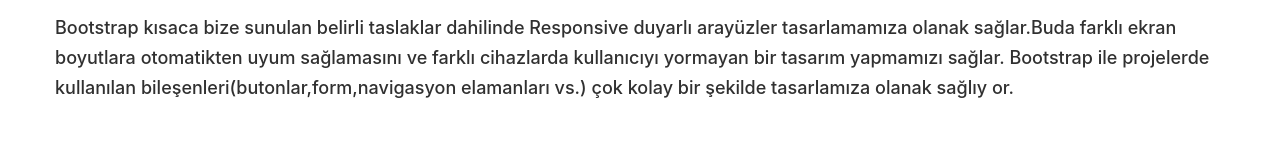
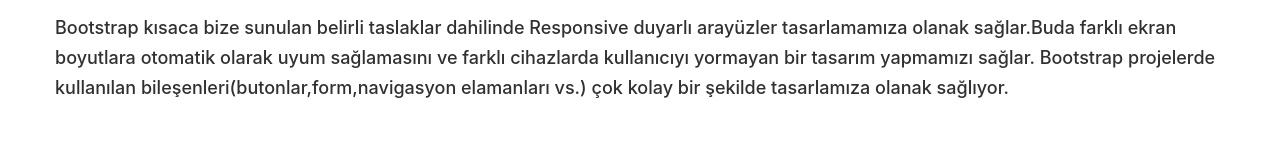
Before and after one commit to murattanriverdi/bootstrap, a plain HTML site: page index.html in a window 1280 px wide. Shown: the part 397-542 px from the top of the page. Drawn offline with Linux system fonts and the light colour scheme.

Commit message:
Update index.html

```diff
--- a/index.html
+++ b/index.html
@@ -26,9 +26,9 @@
 	<p> Özelikle Twitter'de form buton ve menü elemanlarında kullanılan Bootstrap 19 AĞUSTOS 2015'te Twitter'de çalışan  2 mühendis tarafından geliştirilmeye başlandı.(Bu yüzden Twitter Bootstrap'da denmektedir). </p>
 
 	<p>
-		Bootstrap kısaca bize sunulan belirli taslaklar dahilinde Responsive duyarlı arayüzler tasarlamamıza olanak sağlar.Buda farklı ekran boyutlara otomatikten uyum sağlamasını ve farklı cihazlarda kullanıcıyı yormayan bir tasarım yapmamızı sağlar.
+		Bootstrap kısaca bize sunulan belirli taslaklar dahilinde Responsive duyarlı arayüzler tasarlamamıza olanak sağlar.Buda farklı ekran boyutlara otomatik olarak uyum sağlamasını ve farklı cihazlarda kullanıcıyı yormayan bir tasarım yapmamızı sağlar.
 
-		Bootstrap ile projelerde kullanılan bileşenleri(butonlar,form,navigasyon elamanları vs.) çok kolay bir şekilde tasarlamıza olanak sağlıy	or.</p>
+		Bootstrap projelerde kullanılan bileşenleri(butonlar,form,navigasyon elamanları vs.) çok kolay bir şekilde tasarlamıza olanak sağlıyor.</p>
 
 <br>
 	<h5 class="font-weight-bold">Neden Bootstrap Kullanmalıyız</h5>
```
